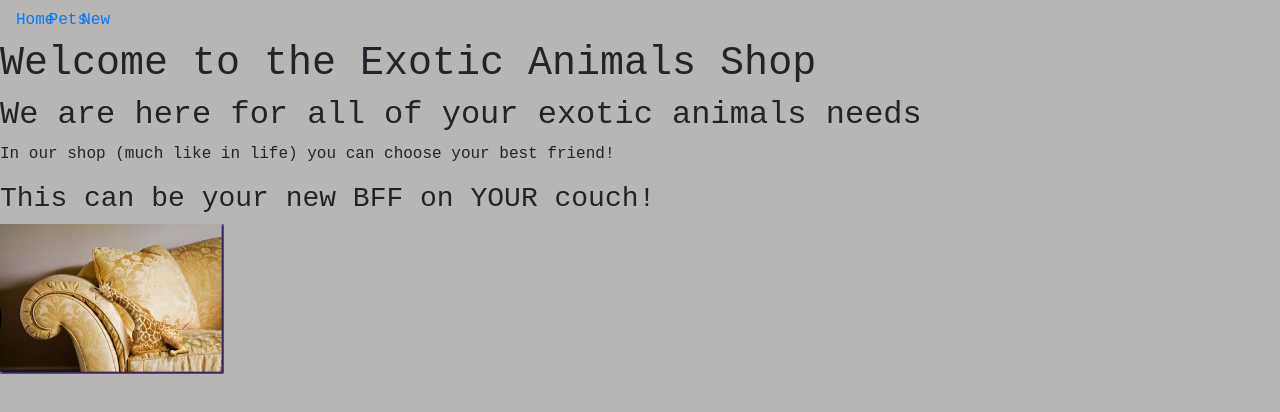
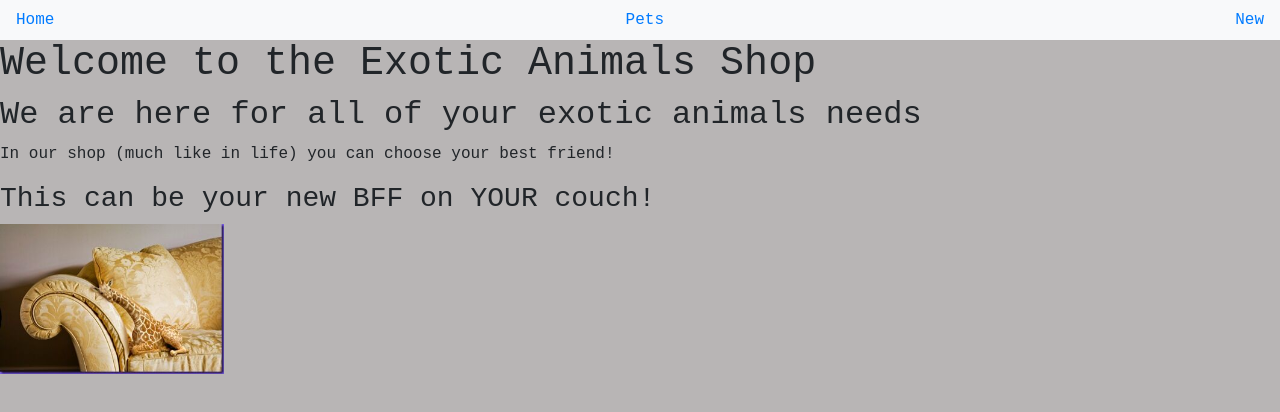
Before and after one commit to rayfinn55/Exotic-Animals-Store, a React (Create React App) app in the folder front-end/: page / in a window 1280 px wide. Shown: the top 412 px of the page. Built offline with nearby package versions, Linux system fonts and the light colour scheme.

Commit message:
Small changes. Bootstrapped some of the components from Index route

```diff
--- a/front-end/src/Components/Animal.js
+++ b/front-end/src/Components/Animal.js
@@ -8,6 +8,7 @@ export default function Animal({ pet }) {
     return (
         <li className='mb-5 media'>
             <img className='align-self-center mr-3' src={pet.img} alt={`A cool ${pet.animal_name}`} />
+
             <div className='media-body'>
                 <h3>{pet.animal_name}</h3>
                 <p>{pet.class}</p>
--- a/front-end/src/Components/ListAnimals.js
+++ b/front-end/src/Components/ListAnimals.js
@@ -33,7 +33,7 @@ export default function ListItems() {
     // }
 
     const petList = pets.map((pet, i) => {
-        // if (i < amount) {  // uncomment to use searchbar
+        // if (i < amount) {  // uncomment to use amount of results bar
             return <Animal key={pet.id} pet={pet} />
         // }
         // else {
@@ -43,10 +43,10 @@ export default function ListItems() {
 
     return (
         <div>
-            <h2>List of all Items</h2>
+            <h2 className='display-4 mt-5 text-center'>Choose a best friend</h2>
             {/* <Search amount={amount} handleChange={handleChange} handleSubmit={handleSubmit} /> */}
             {/* { submit ? */}
-                <ul className='ml-5 list-unstyled'>
+                <ul className='ml-5 mt-5 list-unstyled'>
                     {pets[0] ? petList : null}
                 </ul>
             {/* null } */}
--- a/front-end/src/Components/NavBar.js
+++ b/front-end/src/Components/NavBar.js
@@ -5,18 +5,10 @@ import { Link } from 'react-router-dom'
 export default function NavBar() {
 
     return (
-        <nav className='navbar'>
-            <div className='row'>
-                <div className='col-2'>
-                    <Link to='/'>Home</Link>
-                </div>
-                <div className='col-2'>
-                    <Link to='/pets'>Pets</Link>
-                </div>
-                <div className='col-2'>
-                    <Link to='/pets/new'>New</Link>
-                </div>
-            </div>
+        <nav className='navbar navbar-light bg-light'>
+            <Link to='/'>Home</Link>
+            <Link to='/pets'>Pets</Link>
+            <Link to='/pets/new'>New</Link>
         </nav>
     )
 }
--- a/front-end/src/Pages/Index.js
+++ b/front-end/src/Pages/Index.js
@@ -6,7 +6,6 @@ export default function Index() {
 
     return (
         <div>
-            <h1>Index Page</h1>
             <ListAnimals />
         </div>
     )
```
